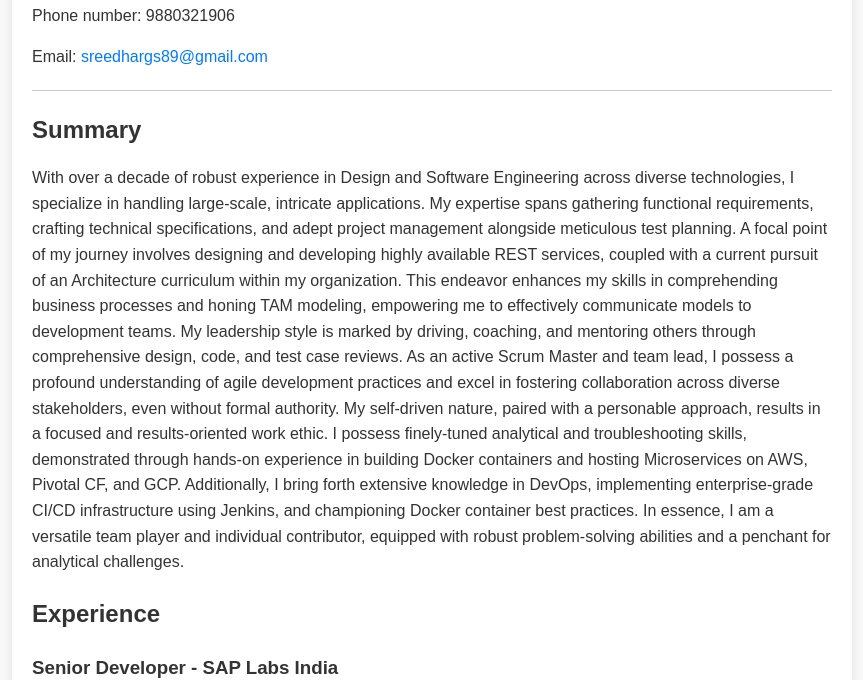
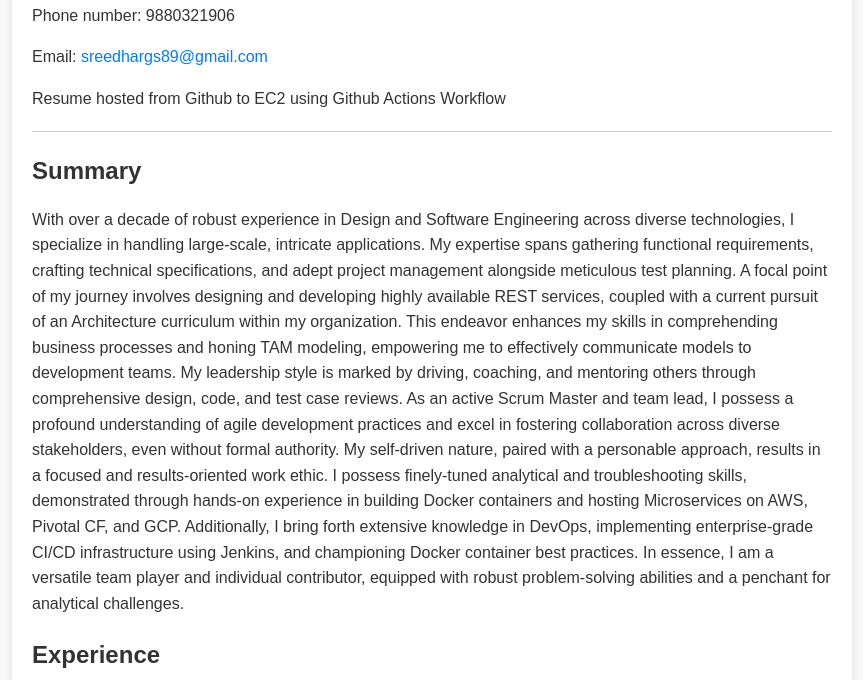
Before and after one commit to sreedhargs89/GA_Resume_on_EC2, a plain HTML site: page index.html in a window 1280 px wide. Shown: the part 126-806 px from the top of the page, without its empty margins (208-1071 px from the left). Drawn offline with Linux system fonts and the light colour scheme.

Commit message:
Update index.html

```diff
--- a/index.html
+++ b/index.html
@@ -73,6 +73,7 @@
             <h1>Sreedhara GS</h1>
             <p>Phone number: 9880321906</p>
             <p>Email: <a href="mailto:sreedhargs89@gmail.com">sreedhargs89@gmail.com</a></p>
+             <p>Resume hosted from Github to EC2 using Github Actions Workflow</a></p>
         </div>
 
         <h2>Summary</h2>
```
